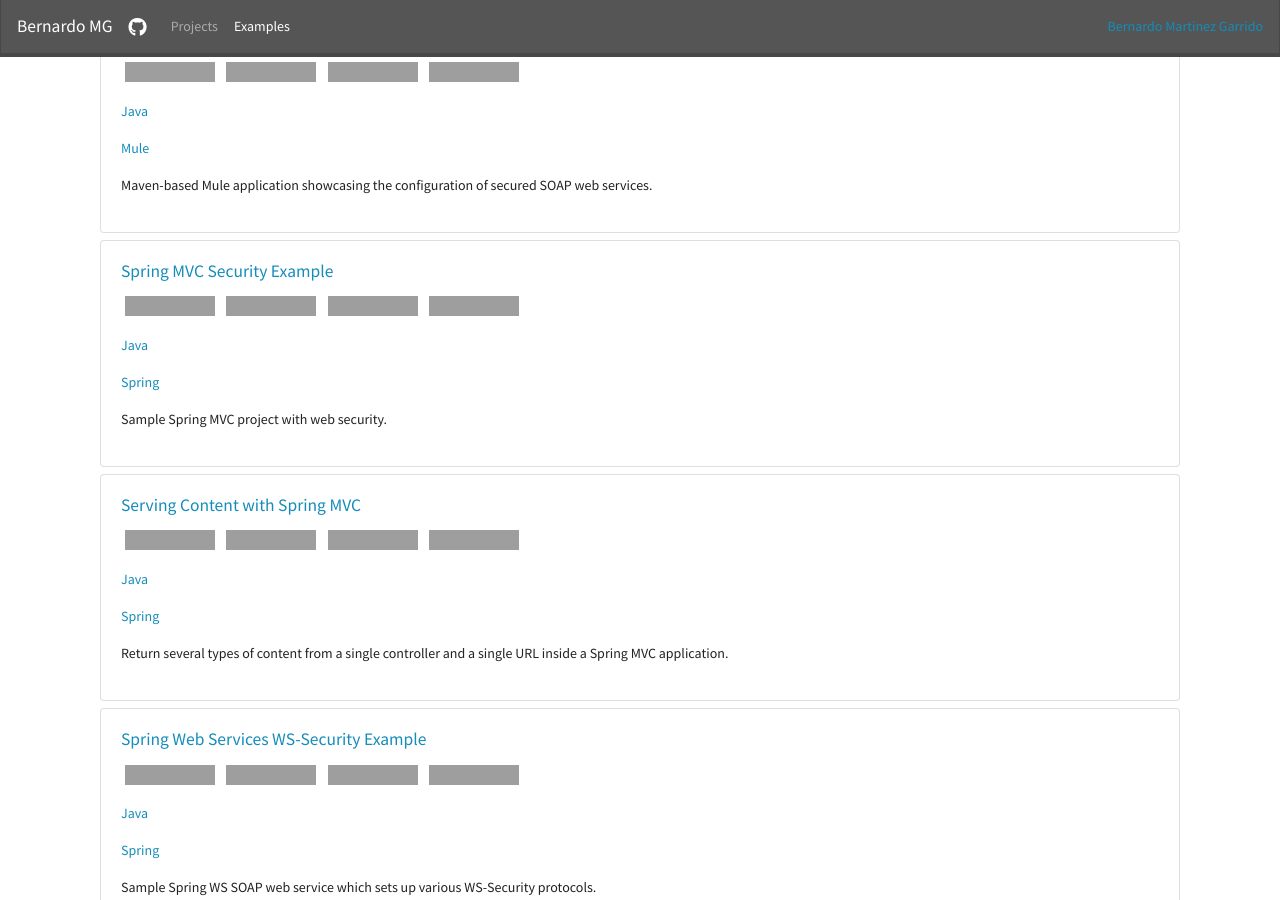
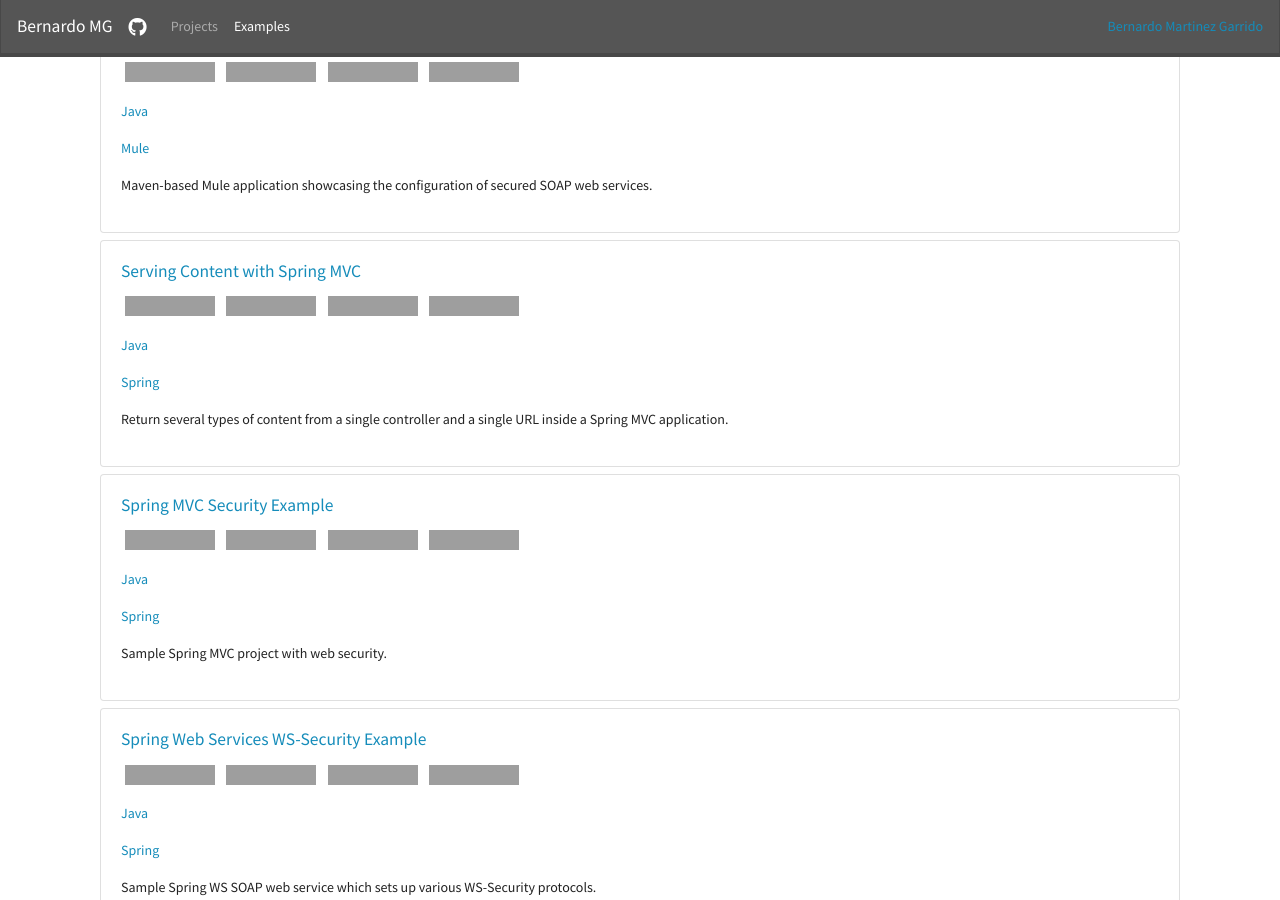
Before and after one commit to Bernardo-MG/front-site, a Jekyll site: the page built from examples.md, in a window 1280 px wide and 900 px high, scrolled down 369 px, cut to the strip 0-900 px from the top of the window. Built offline with Jekyll 4.4.1, drawn with Linux system fonts in a browser that asks for light colours; nearby versions of some CDN libraries; a script that is not in the unit is left out; grey boxes are pictures that could not be loaded.

Commit message:
Sorted projects

```diff
--- a/_includes/projects.html
+++ b/_includes/projects.html
@@ -1,5 +1,6 @@
 <div>
-   {%- for project in include.projects -%}
+   {%- assign projects = include.projects | sort_natural: 'title' -%}
+   {%- for project in projects -%}
    {% assign github_info = project.link | split: "/" %}
    {% assign repo_user = github_info[3] %}
    {% assign repo_name = github_info[4] %}
```
